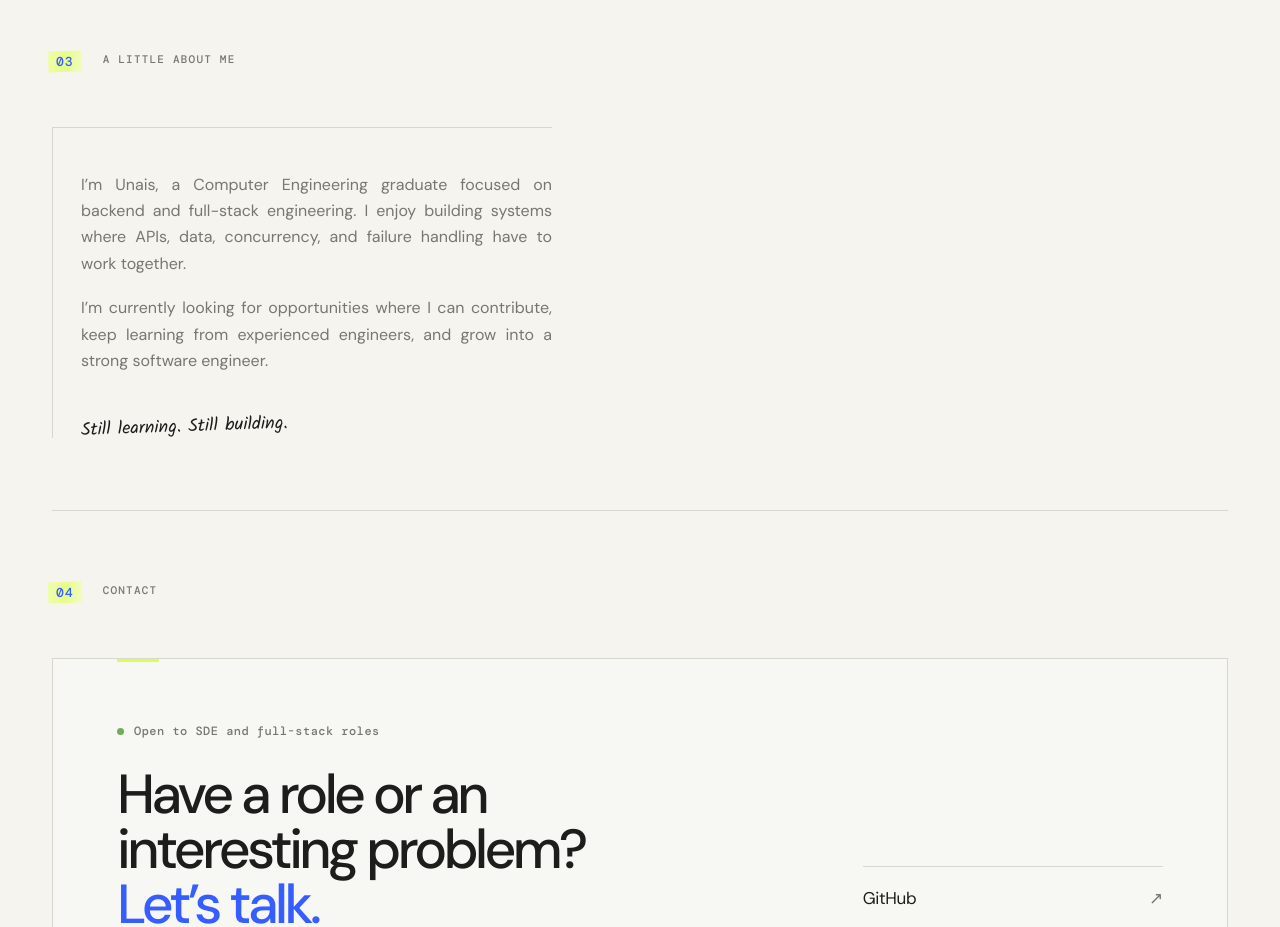
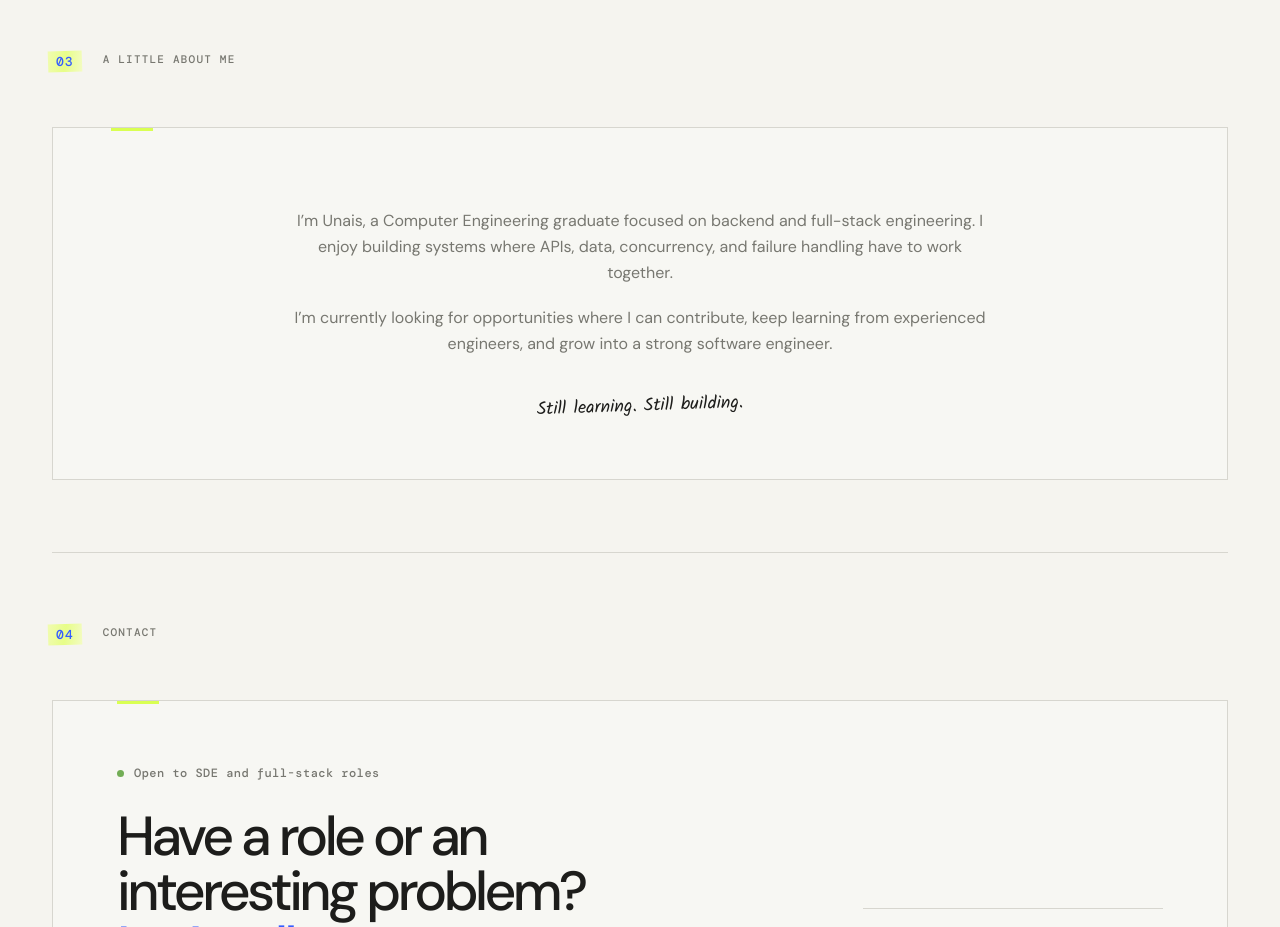
Before and after one commit to unais-08/portfolio, a React (Vite) app: page / in a window 1280 px wide. Shown: the part 1940-2867 px from the top of the page. Built offline with nearby package versions, Linux system fonts and the light colour scheme.

Commit message:
feat: update About section layout and styling; enhance grid structure and hover effects

```diff
--- a/src/index.css
+++ b/src/index.css
@@ -353,11 +353,28 @@ h2 em {
 
 /* About section */
 .about-grid {
-    display: grid;
-    grid-template-columns: minmax(0, 1.08fr) minmax(320px, .72fr);
-    gap: clamp(55px, 12vw, 170px);
+    position: relative;
+    width: 100%;
     margin-top: 56px;
-    align-items: start;
+    padding: clamp(30px, 5vw, 58px);
+    border: 1px solid var(--line);
+    background: rgba(255, 255, 255, .22);
+    transition: background .25s, border-color .25s;
+}
+
+.about-grid:hover {
+    background: #fff;
+    border-color: #b9b8b0;
+}
+
+.about-grid::before {
+    content: '';
+    position: absolute;
+    top: 0;
+    left: clamp(30px, 5vw, 58px);
+    width: 42px;
+    height: 3px;
+    background: var(--accent);
 }
 
 .about-grid h2 {
@@ -368,21 +385,15 @@ h2 em {
 
 
 .about-copy {
-    max-width: 500px;
-    padding: 22px 0 0 28px;
-    text-align: justify;
-    border-top: 1px solid var(--line);
-    border-left: 1px solid var(--line);
+    position: relative;
+    max-width: 700px;
+    margin: 0 auto;
+    padding: 0;
+    text-align: center;
 }
 
 .about-copy::before {
-    content: '';
-    position: absolute;
-    top: -1px;
-    left: -1px;
-    width: 42px;
-    height: 2px;
-    background: var(--accent);
+    display: none;
 }
 
 .about-copy p {
@@ -804,15 +815,13 @@ h2 em {
     }
 
     .about-grid {
-        grid-template-columns: 1fr;
-        gap: 42px;
         margin-top: 52px;
+        padding: 32px 22px 28px;
     }
 
     .about-copy {
         max-width: none;
-        padding: 20px 0 0;
-        border-left: 0;
+        padding: 0;
     }
 
     .about-grid h2 {
```
